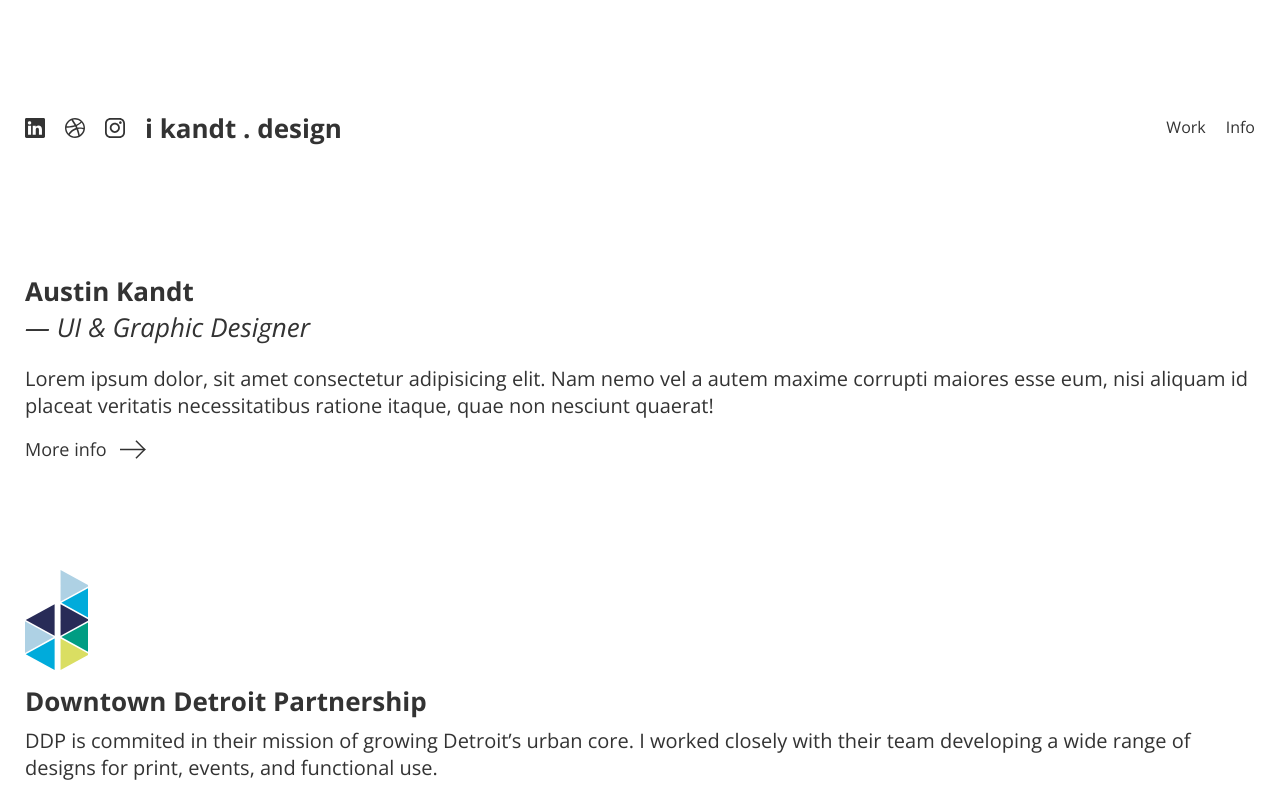
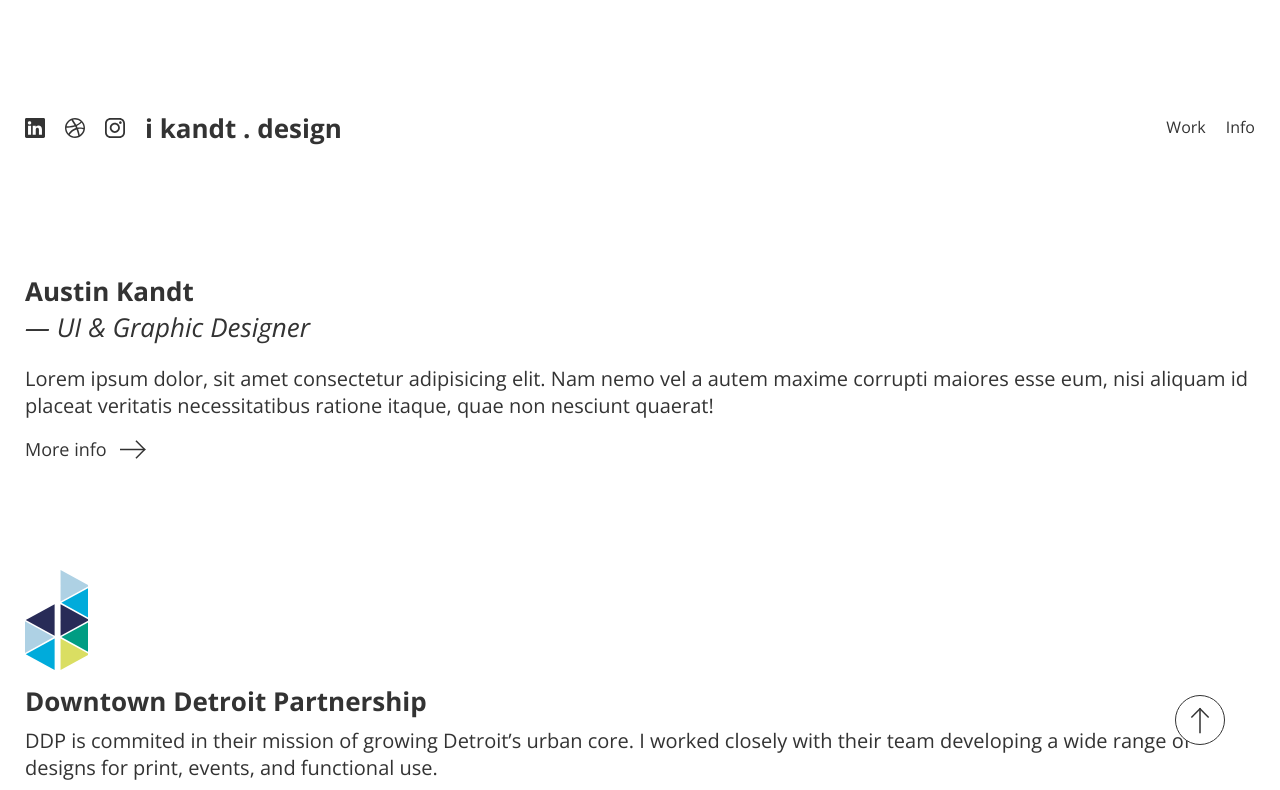
Before and after one commit to itsbrittaleigh/austin-kandt-portfolio, a Vue app: page / in a window 1280 px wide. Shown: the top 790 px of the page. Built offline with nearby package versions, Linux system fonts and the light colour scheme.

Commit message:
:lipstick: redesign - styling to top, cta, and footer, mobile on home

```diff
--- a/src/assets/styles/variables.css
+++ b/src/assets/styles/variables.css
@@ -3,6 +3,7 @@
 :root {
   --light-gray: #F4F4F4;
   --black: #333333;
+  --white: #FFFFFF;
   --amtech-orange: #FE4D0B;
   --amtech-black: #333333;
   --ddp-green: #DAEB41;
--- a/src/components/Footer.vue
+++ b/src/components/Footer.vue
@@ -1,6 +1,12 @@
 <template>
   <footer>
-    <p>Copyright &copy; 2016 - {{ date.getFullYear() }} Austin Kandt. All rights reserved.</p>
+    <div class="wrapper">
+      <p class="text-center">
+        Copyright &copy; 2016 - {{ date.getFullYear() }} Austin Kandt.
+        <br>
+        All rights reserved.
+      </p>
+    </div>
   </footer>
 </template>
 
@@ -15,6 +21,13 @@ export default {
 };
 </script>
 
-<style>
+<style scoped>
+footer {
+  padding: 20px 0 40px;
+}
 
+p {
+  font-size: 14px;
+  line-height: 19px;
+}
 </style>
--- a/src/components/ToTop.vue
+++ b/src/components/ToTop.vue
@@ -2,16 +2,22 @@
   <a
     href=""
     v-scroll-to="'#app'"
+    class="to-top"
   >
-    &uarr;
+    <arrow-icon />
   </a>
 </template>
 
 <script>
+import ArrowIcon from './icons/Arrow.vue';
+
 export default {
   name: 'ToTop',
   data() {
     return {};
+  },
+  components: {
+    'arrow-icon': ArrowIcon,
   },
   methods: {
     scrollToTop() {
@@ -22,5 +28,28 @@ export default {
 </script>
 
 <style>
+.to-top {
+  align-items: center;
+  background: var(--white);
+  border-radius: 50px;
+  border: 1px solid var(--black);
+  bottom: 10px;
+  display: flex;
+  height: 50px;
+  justify-content: center;
+  position: fixed;
+  right: 10px;
+  width: 50px;
+}
 
+.to-top svg {
+  transform: rotate(-90deg);
+}
+
+@media only screen and (min-width: 768px) {
+  .to-top {
+    bottom: 55px;
+    right: 55px;
+  }
+}
 </style>
--- a/src/views/Home.vue
+++ b/src/views/Home.vue
@@ -91,11 +91,13 @@
         />
       </div>
     </section>
-    <section class="CTA">
-      <p>
-        Thanks for looking. You can either poke around my social media pages, continue looking at
-        projects, or learn more about me and connect.
-      </p>
+    <section class="CTA m-top-100">
+      <div class="wrapper">
+        <p>
+          Thanks for looking. You can either poke around my social media pages, continue looking at
+          projects, or learn more about me and connect.
+        </p>
+      </div>
     </section>
     <more-projects />
   </div>
```
